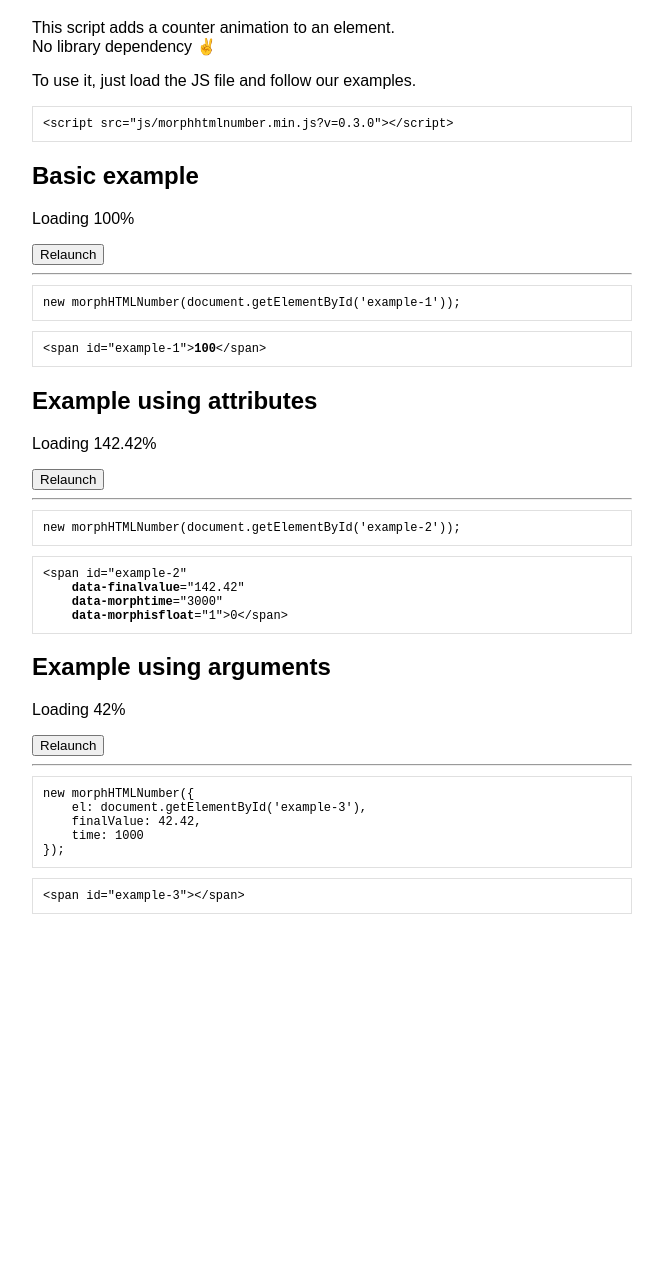
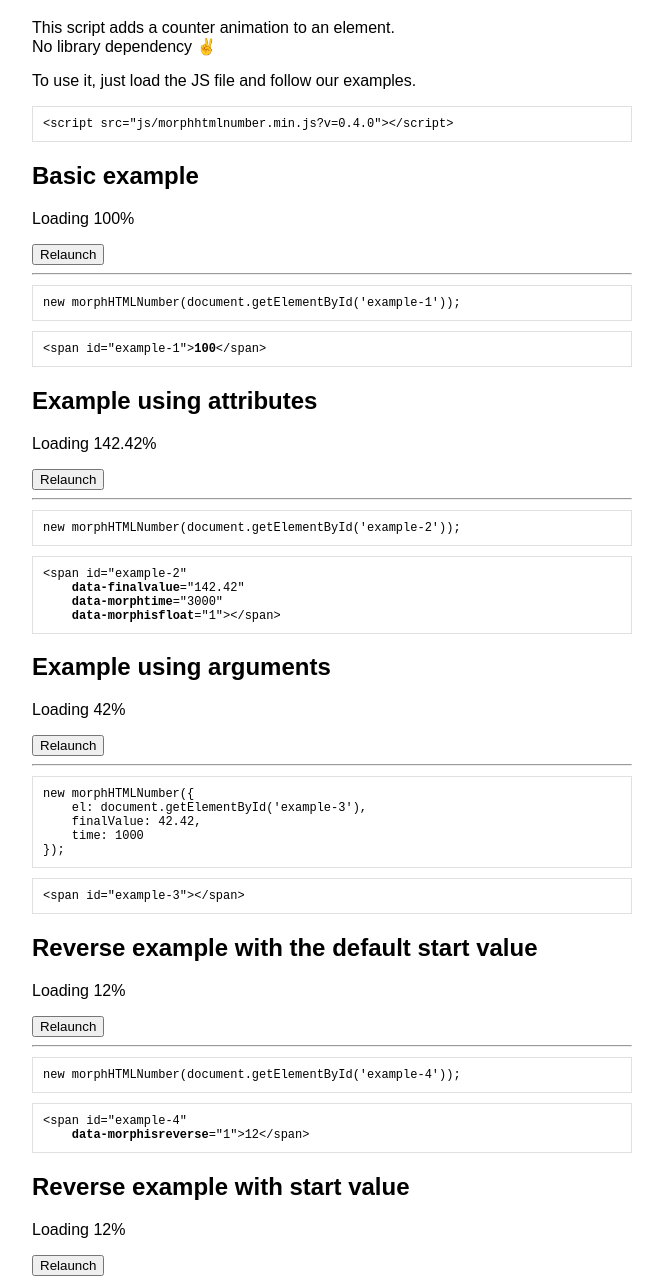
Before and after one commit to JavaScriptUtilities/vanillaMorphHTMLNumber, a website: page index.html in a window 1280 px wide. Shown: the part 71-1349 px from the top of the page, without its empty margins (308-971 px from the left). Before the commit the page ends 1005 px from the top, so only its background shows below. Drawn offline with Linux system fonts and the light colour scheme.

Commit message:
v 0.4.0
* Handle reverse values.
* Fix for some floating number cases.

```diff
--- a/index.html
+++ b/index.html
@@ -3,9 +3,9 @@
     <head>
     <meta charset="UTF-8" />
     <title>Vanilla Morph HTML Number</title>
-    <link rel="stylesheet" type="text/css" href="css/style.css?v=0.3.0" />
-    <script src="js/script.js?v=0.3.0"></script>
-    <script src="js/morphhtmlnumber.js?v=0.3.0"></script>
+    <link rel="stylesheet" type="text/css" href="css/style.css?v=0.4.0" />
+    <script src="js/script.js?v=0.4.0"></script>
+    <script src="js/morphhtmlnumber.js?v=0.4.0"></script>
     </head>
     <body>
         <h1>Vanilla Morph HTML Number</h1>
@@ -14,8 +14,9 @@
             No library dependency ✌️
         </p>
         <p>To use it, just load the JS file and follow our examples.</p>
-        <pre class="display-style">&lt;script src=&quot;js/morphhtmlnumber.min.js?v=0.3.0&quot;&gt;&lt;/script&gt;</pre>
+        <pre class="display-style">&lt;script src=&quot;js/morphhtmlnumber.min.js?v=0.4.0&quot;&gt;&lt;/script&gt;</pre>
 
+        <!-- Basic -->
         <h2>Basic example</h2>
         <p>Loading <span id="example-1">100</span>%</p>
         <button id="reload-example-1">Relaunch</button>
@@ -26,6 +27,7 @@
             new morphHTMLNumber(document.getElementById('example-1'));
         }, 1);</script>
 
+        <!-- Attributes -->
         <h2>Example using attributes</h2>
         <p>Loading <span id="example-2" data-finalvalue="142.42" data-morphtime="3000" data-morphisfloat="1"></span>%</p>
         <button id="reload-example-2">Relaunch</button>
@@ -34,11 +36,12 @@
         <pre class="display-style">&lt;span id=&quot;example-2&quot;
     <strong>data-finalvalue</strong>=&quot;142.42&quot;
     <strong>data-morphtime</strong>=&quot;3000&quot;
-    <strong>data-morphisfloat</strong>=&quot;1&quot;&gt;0&lt;/span&gt;</pre>
+    <strong>data-morphisfloat</strong>=&quot;1&quot;&gt;&lt;/span&gt;</pre>
         <script>document.getElementById('reload-example-2').addEventListener('click', function(e){
             new morphHTMLNumber(document.getElementById('example-2'));
         }, 1);</script>
 
+        <!-- Arguments -->
         <h2>Example using arguments</h2>
         <p>Loading <span id="example-3"></span>%</p>
         <button id="reload-example-3">Relaunch</button>
@@ -56,5 +59,31 @@
                 time: 1000
             });
         }, 1);</script>
+
+        <!-- Reverse default -->
+        <h2>Reverse example with the default start value</h2>
+        <p>Loading <span id="example-4" data-morphisreverse="1">12</span>%</p>
+        <button id="reload-example-4">Relaunch</button>
+        <hr />
+        <script class="display-style">new morphHTMLNumber(document.getElementById('example-4'));</script>
+        <pre class="display-style">&lt;span id=&quot;example-4&quot;
+    <strong>data-morphisreverse</strong>=&quot;1&quot;&gt;12&lt;/span&gt;</pre>
+        <script>document.getElementById('reload-example-4').addEventListener('click', function(e){
+            new morphHTMLNumber(document.getElementById('example-4'));
+        }, 1);</script>
+
+        <!-- Reverse start -->
+        <h2>Reverse example with start value</h2>
+        <p>Loading <span id="example-5" data-startvalue="142">12</span>%</p>
+        <button id="reload-example-5">Relaunch</button>
+        <hr />
+        <script class="display-style">new morphHTMLNumber(document.getElementById('example-5'));</script>
+        <pre class="display-style">&lt;span id=&quot;example-5&quot;
+    <strong>data-startvalue</strong>=&quot;142&quot;&gt;12&lt;/span&gt;</pre>
+        <script>document.getElementById('reload-example-5').addEventListener('click', function(e){
+            new morphHTMLNumber(document.getElementById('example-5'));
+        }, 1);</script>
+
+
     </body>
 </html>
--- a/js/morphhtmlnumber.js
+++ b/js/morphhtmlnumber.js
@@ -1,6 +1,6 @@
 /*
  * Plugin Name: Morph HTML Number
- * Version: 0.3.0
+ * Version: 0.4.0
  * Plugin URL: https://github.com/Darklg/JavaScriptUtilities
  * JavaScriptUtilities Vanilla-JS may be freely distributed under the MIT license.
  */
@@ -36,11 +36,11 @@ var morphHTMLNumber = function(options) {
     options = this.setOptions(options);
 
     // Get values
-    intervalValue = options.finalValue / (options.time / options.intervalDelay);
-    startValue = 0;
+    startValue = options.startValue;
+    intervalValue = (options.finalValue - options.startValue) / (options.time / options.intervalDelay);
 
     // Set content to 0
-    options.el.innerHTML = 0;
+    options.el.innerHTML = startValue;
 
     // Launch Counter incrementation
     interval = setInterval(function set_frame_value() {
@@ -50,7 +50,6 @@ var morphHTMLNumber = function(options) {
         }
         else {
             options.el.innerHTML = Math.ceil(startValue);
-
         }
     }, options.intervalDelay);
 
@@ -58,7 +57,12 @@ var morphHTMLNumber = function(options) {
         // Stop counter
         clearInterval(interval);
         // Set content to final value
-        options.el.innerHTML = options.finalValue;
+        if (options.isFloat) {
+            options.el.innerHTML = options.finalValue.toFixed(options.nbDecimals);
+        }
+        else {
+            options.el.innerHTML = options.finalValue;
+        }
         // Allow relaunch
         options.el.setAttribute(isMorphingAttribute, 0);
     }, options.time);
@@ -95,6 +99,14 @@ morphHTMLNumber.prototype.setOptions = function(options) {
     }
     options.isFloat = options.isFloat || defaultOptionIsFloat;
 
+    /* Reverse value */
+    var defaultOptionIsReverse = false,
+        defaultOptionIsReverseAttribute = 'data-morphisreverse';
+    if (options.el.getAttribute(defaultOptionIsReverseAttribute)) {
+        defaultOptionIsReverse = !!options.el.getAttribute(defaultOptionIsReverseAttribute);
+    }
+    options.isReverse = options.isReverse || defaultOptionIsReverse;
+
     /* Number of decimals if float */
     var defaultOptionsNbDecimals = 2,
         defaultOptionsNbDecimalsAttribute = 'data-morphnbdecimals';
@@ -114,11 +126,35 @@ morphHTMLNumber.prototype.setOptions = function(options) {
         }
     }
     if (options.isFloat) {
-        options.finalValue = parseFloat(options.finalValue, 10).toFixed(options.nbDecimals);
+        options.finalValue = parseFloat(options.finalValue, 10);
     }
     else {
         options.finalValue = parseInt(options.finalValue, 10);
     }
 
+    // Final value
+    var startValueAttribute = 'data-startValue';
+    if (!options.startValue) {
+        if (options.el.getAttribute(startValueAttribute)) {
+            options.startValue = options.el.getAttribute(startValueAttribute);
+        }
+        else {
+            if (options.isReverse) {
+                options.startValue = 100;
+            }
+            else {
+                options.startValue = 0;
+            }
+        }
+    }
+    if (options.startValue) {
+        if (options.isFloat) {
+            options.startValue = parseFloat(options.startValue, 10);
+        }
+        else {
+            options.startValue = parseInt(options.startValue, 10);
+        }
+    }
+
     return options;
 };
--- a/package.json
+++ b/package.json
@@ -1,6 +1,6 @@
 {
   "name": "VanillaMorphHTMLNumber",
-  "version": "0.3.0",
+  "version": "0.4.0",
   "license": "MIT",
   "description": "",
   "devDependencies": {
```
Also changed, not shown: js/morphhtmlnumber.min.js.
